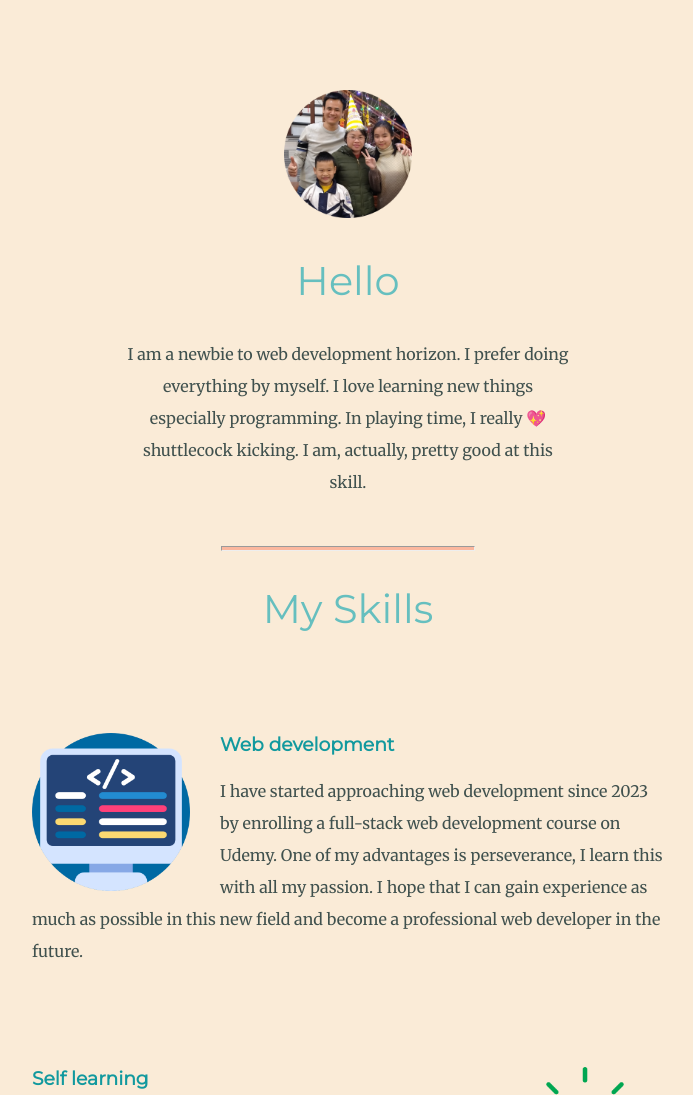
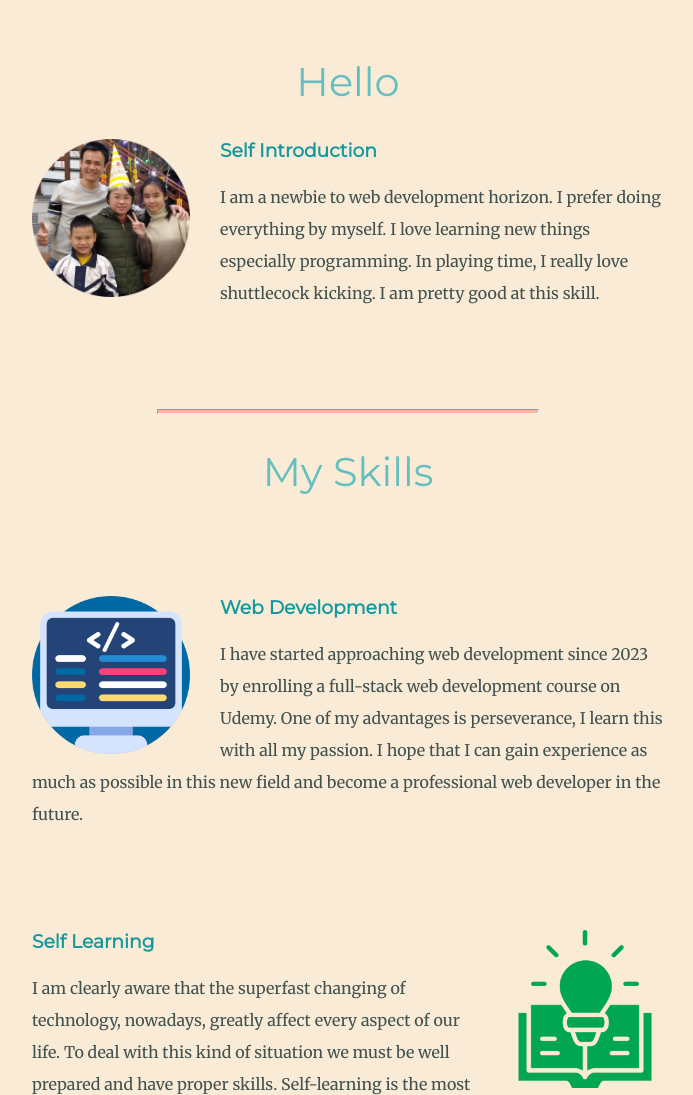
Before and after one commit to sglauca/CSS-site, a plain HTML site: page index.html in a window 1280 px wide. Shown: the part 760-1855 px from the top of the page, without its empty margins (292-985 px from the left). Drawn offline with Linux system fonts and the light colour scheme.

Commit message:
Add files via upload

```diff
--- a/css/styles.css
+++ b/css/styles.css
@@ -43,7 +43,7 @@ a:hover {
 hr {
     background-color: rgb(251, 183, 158);
     margin-top: 3em;
-    width: 20%;
+    width: 30%;
     height: 3px;
 }
 
@@ -69,18 +69,26 @@ hr {
 }
 
 .bottom-cloud {
-    bottom: 300px;
+    bottom: 350px;
     left: 250px;
     position: absolute;
 }
 
 .profile {
-    margin-top: 50px;
+    margin: 100px auto;
+    text-align: left;
+    width: 50%;
 }
 .skill-row {
     width: 50%;
     margin: 100px auto 100px auto;
     text-align: left;
+}
+
+.family-img {
+    width: 25%;
+    float: left;
+    margin-right: 30px;
 }
 
 .code-img {
--- a/index.html
+++ b/index.html
@@ -14,18 +14,19 @@
     <div class="top-container">
         <img class="top-cloud" src="images/cloud.png" alt="cloud">
         <h1>Here is MrD84</h1>
-        <h2>I am a web developer</h2>
+        <h2 style="margin-top: 0;">I am a web developer</h2>
         <img class="bottom-cloud" src="images/cloud.png" alt="cloud">
         <img src="images/mountain.png" alt="mountain">
     </div>
     <div class="mid-container">
           <div class="profile">
-            <img src="images/Family_circle.png" height="128px" width="128px" alt="My Family">
-            <h2>Hello</h2>
-            <p style="line-height:2; width: 35%; margin: auto;">
+            <h2 style="text-align: center;">Hello</h2>
+            <img class="family-img" src="images/Family_circle.png" alt="My Family">
+            <h3>Self Introduction</h3>
+            <p>
               I am a newbie to web development horizon. I prefer doing everything by myself.
               I love learning new things especially programming.
-              In playing time, I really 💖 shuttlecock kicking. I am, actually, pretty good at this skill.
+              In playing time, I really love shuttlecock kicking. I am pretty good at this skill.
             </p>
           </div>
           <hr>
@@ -33,7 +34,7 @@
             <h2>My Skills</h2>
             <div class="skill-row">
               <img class="code-img" src="images/webdev.png" alt="Web developer">
-              <h3>Web development</h3>
+              <h3>Web Development</h3>
               <p class="webdev-discription">
                 I have started approaching web development since 2023 by enrolling a full-stack web development course on Udemy.
                 One of my advantages is perseverance, I learn this with all my passion. I hope that I can gain experience
@@ -42,7 +43,7 @@
             </div>
             <div class="skill-row">
               <img class="learn-img" src="images/self_learning.png" alt="Self learning">
-              <h3>Self learning</h3>
+              <h3>Self Learning</h3>
               <p class="learn-discription">
                 I am clearly aware that the superfast changing of technology, nowadays, greatly affect every aspect of our life.
                 To deal with this kind of situation we must be well prepared and have proper skills. Self-learning is the most important one.
```
